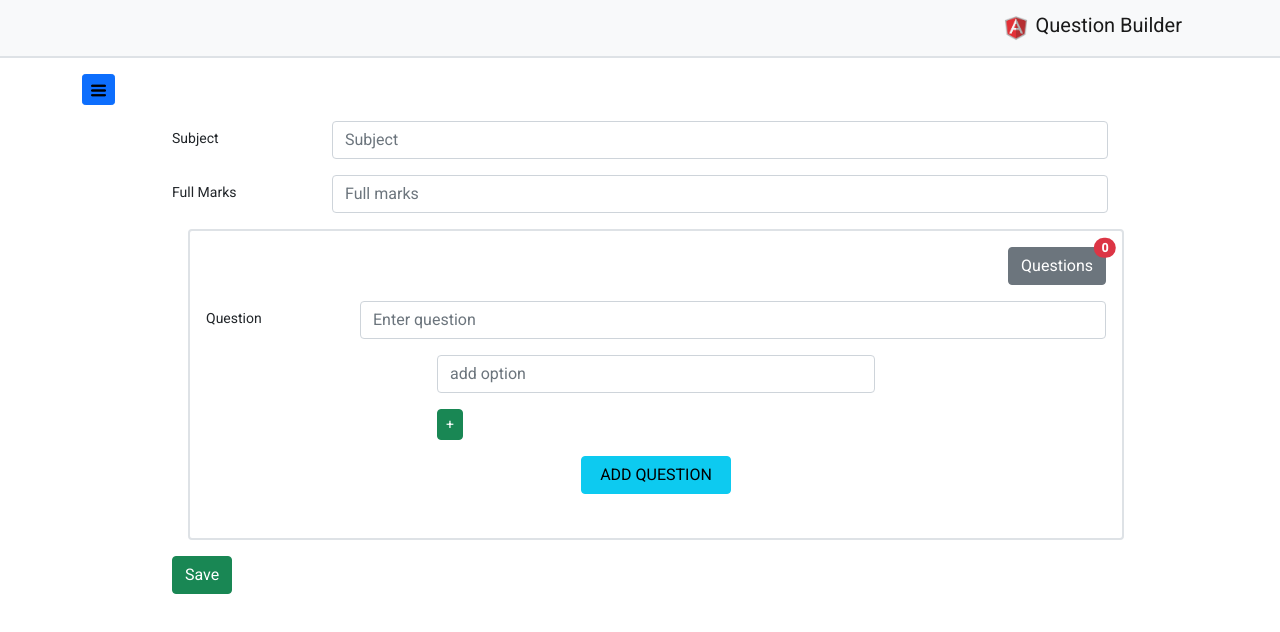
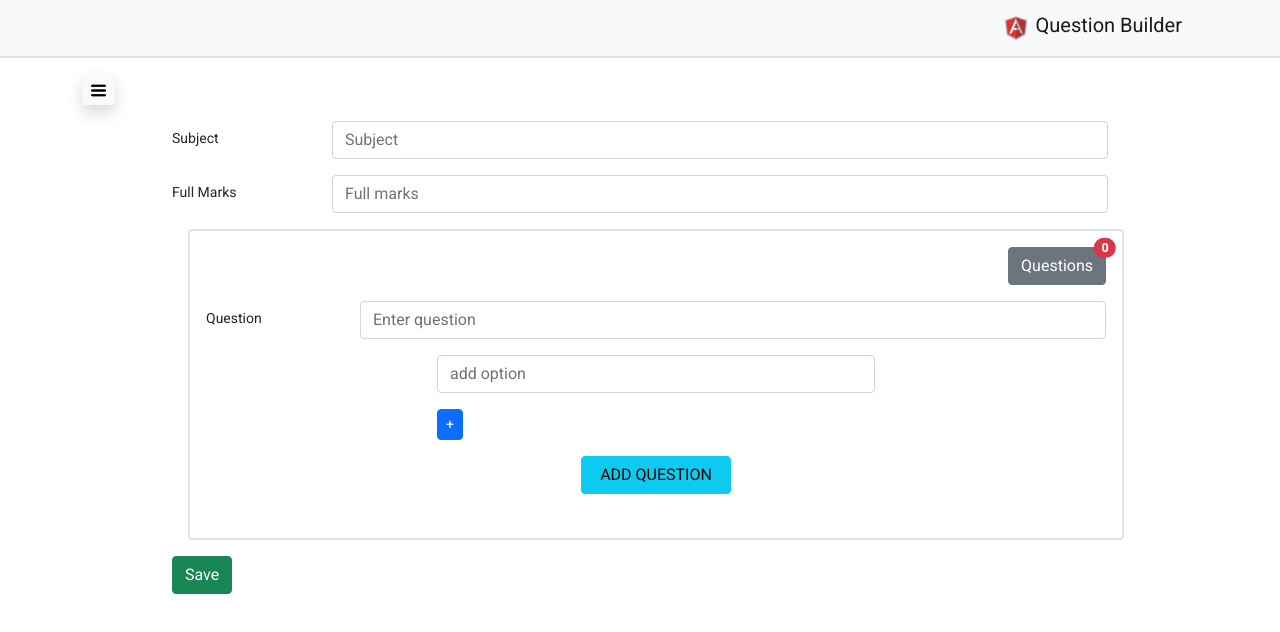
Before and after one commit to HasibGit/Form_Builder, an Angular app: page /add-question in a window 1280 px wide. Shown: the top 632 px of the page. Built offline with nearby package versions, Linux system fonts and the light colour scheme.

Commit message:
fixed some buttons

```diff
--- a/src/app/MyComponents/add-question/add-question.component.html
+++ b/src/app/MyComponents/add-question/add-question.component.html
@@ -11,8 +11,8 @@
 </nav>
 
 <div class="container mt-3 mb-3">
-    <button class="btn btn-primary btn-sm" type="button" data-bs-toggle="offcanvas" data-bs-target="#offcanvasExample"
-        aria-controls="offcanvasExample">
+    <button class="btn btn-light btn-sm shadow" type="button" data-bs-toggle="offcanvas"
+        data-bs-target="#offcanvasExample" aria-controls="offcanvasExample">
         <img width="15" height="15" src="../../../assets/images/menu-icon.png" alt="">
     </button>
 
@@ -79,7 +79,7 @@
                             <button class="btn btn-danger rounded btn-sm mt-2 me-2" (click)="removeInputControl(idx)"
                                 *ngIf="optionsArray.length > 1">-</button>
 
-                            <button class="btn btn-success rounded btn-sm mt-2" *ngIf="isLast"
+                            <button class="btn btn-primary rounded btn-sm mt-2" *ngIf="isLast"
                                 (click)="addInputControl()">+</button>
 
 
--- a/src/app/MyComponents/question/question.component.html
+++ b/src/app/MyComponents/question/question.component.html
@@ -11,8 +11,8 @@
 </nav>
 
 <div class="container mt-3 mb-3">
-    <button class="btn btn-primary btn-sm" type="button" data-bs-toggle="offcanvas" data-bs-target="#offcanvasExample"
-        aria-controls="offcanvasExample">
+    <button class="btn btn-light btn-sm shadow" type="button" data-bs-toggle="offcanvas"
+        data-bs-target="#offcanvasExample" aria-controls="offcanvasExample">
         <img width="15" height="15" src="../../../assets/images/menu-icon.png" alt="">
     </button>
 
--- a/src/app/MyComponents/questions/questions.component.html
+++ b/src/app/MyComponents/questions/questions.component.html
@@ -11,8 +11,8 @@
 </nav>
 
 <div class="container mt-3 mb-3">
-    <button class="btn btn-primary btn-sm" type="button" data-bs-toggle="offcanvas" data-bs-target="#offcanvasExample"
-        aria-controls="offcanvasExample">
+    <button class="btn btn-light btn-sm shadow" type="button" data-bs-toggle="offcanvas"
+        data-bs-target="#offcanvasExample" aria-controls="offcanvasExample">
         <img width="15" height="15" src="../../../assets/images/menu-icon.png" alt="">
     </button>
 
```
Also changed, not shown: src/assets/images/menu-icon-2.png (added).
